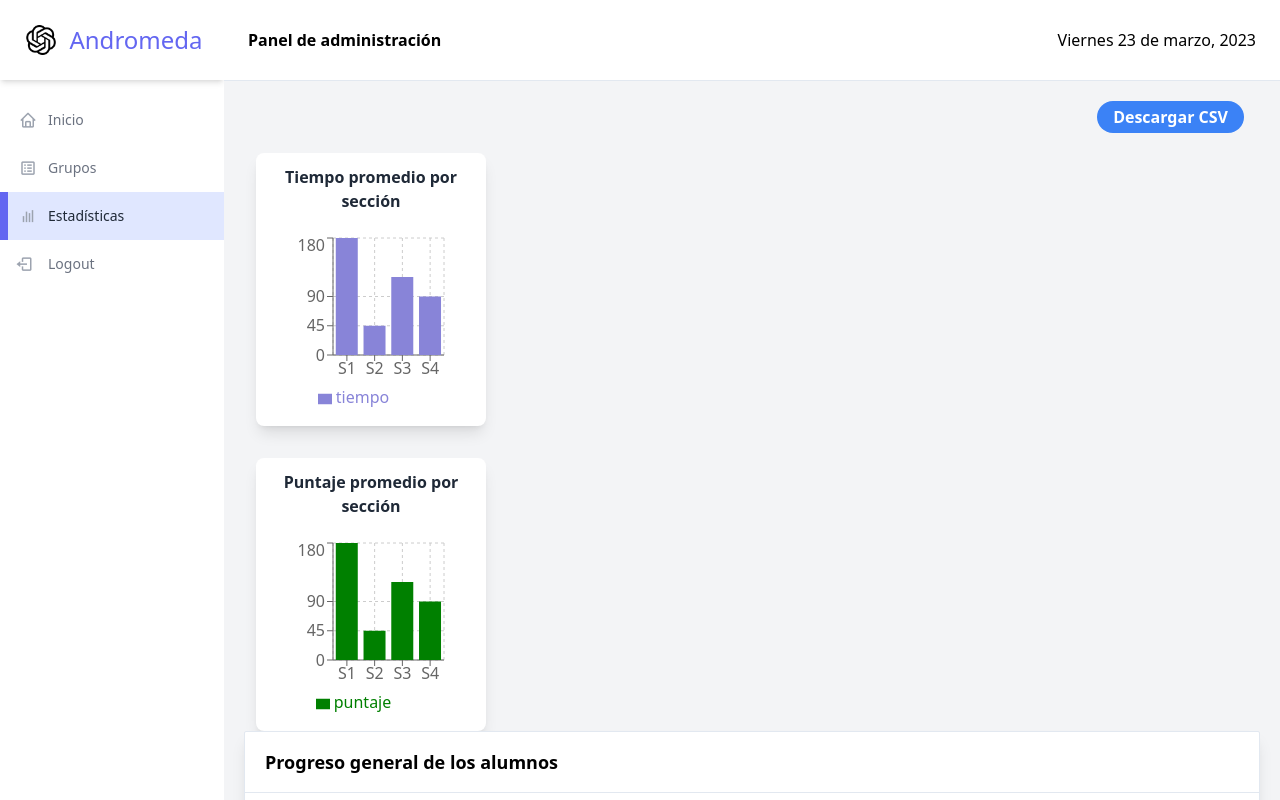
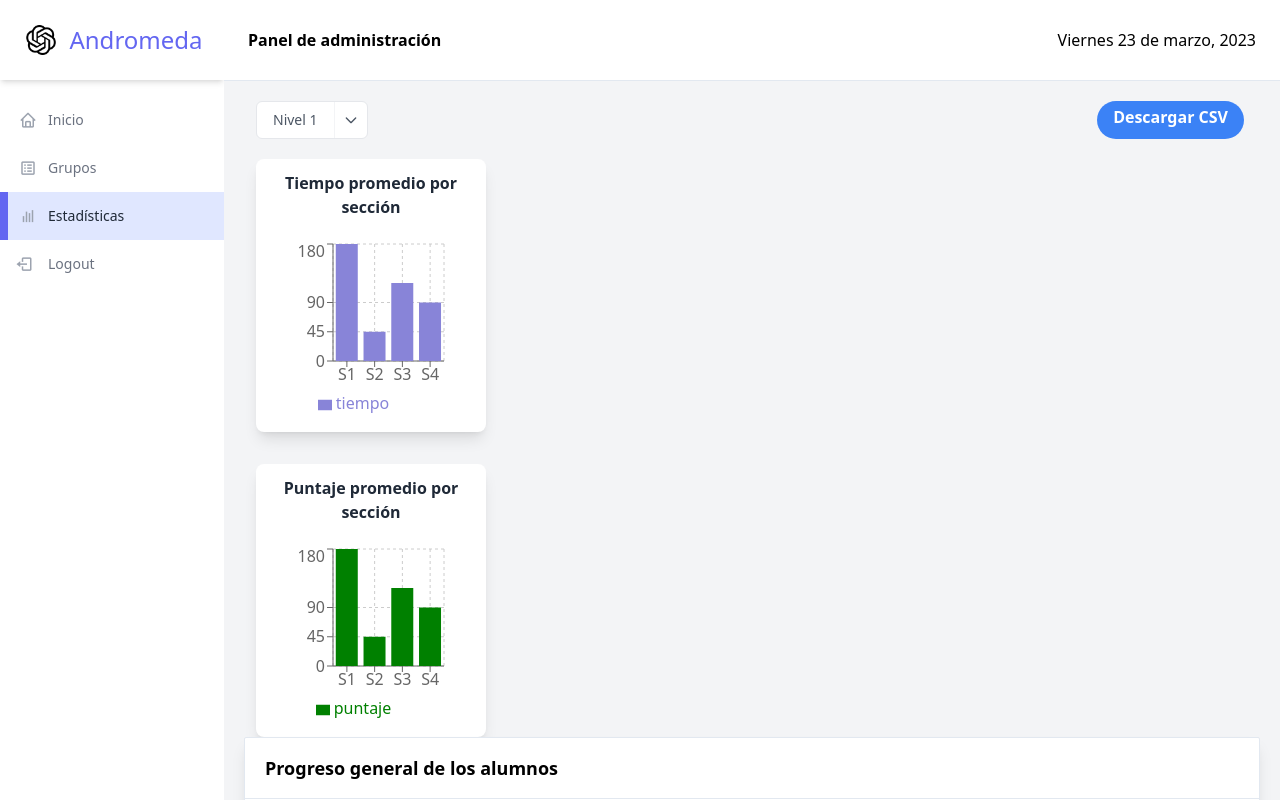
Before and after one commit to Andromeda-GameDev/Andromeda-DashReact, a React (Create React App) app: page /professor/statistics in a window 1280 px wide. Shown: the top 800 px of the page. Built offline with nearby package versions, Linux system fonts and the light colour scheme; no server answers; sample sign-in values are in the browser's storage.

Commit message:
Added dropdown button on stats page

```diff
--- /dev/null
+++ b/src/components/DropdownComponent.jsx
@@ -0,0 +1,38 @@
+import React from "react";
+
+export default function DropdownComponent() {
+    return (
+        <div className="inline-flex bg-white border rounded-md">
+            <a
+                href="#"
+                className="px-4 py-2 text-sm text-gray-600 hover:text-gray-700 hover:bg-gray-50 rounded-l-md"
+            >
+                Nivel 1
+            </a>
+
+            <div className="relative">
+                <button
+                    type="button"
+                    className="inline-flex items-center justify-center h-full px-2 text-gray-600 border-l border-gray-100 hover:text-gray-700 rounded-r-md hover:bg-gray-50"
+                >
+                    <svg
+                        xmlns="http://www.w3.org/2000/svg"
+                        className="w-4 h-4"
+                        fill="none"
+                        viewBox="0 0 24 24"
+                        stroke="currentColor"
+                        strokeWidth={2}
+                    >
+                        <path
+                            strokeLinecap="round"
+                            strokeLinejoin="round"
+                            d="M19 9l-7 7-7-7"
+                        />
+                    </svg>
+                </button>
+
+
+            </div>
+        </div>
+    );
+}
--- a/src/components/professor.jsx
+++ b/src/components/professor.jsx
@@ -80,7 +80,7 @@ const Professor = () => {
                     <Card
                         title="Usuarios activos"
                         amount="12"
-                    percentage="10% conectado"
+                        percentage="19% conectado"
                         icon="bx bx-user"
                         roundedColor="bg-green-500"
                     />
--- a/src/components/statistics.jsx
+++ b/src/components/statistics.jsx
@@ -4,8 +4,7 @@ import BarChartAvgTime from "./BarChartAvgTime";
 import BarChartAvgScore from "./BarChartAvgScore";
 import GeneralStatsRow from "./GeneralStatsRow";
 import { CSVLink } from "react-csv";
-
-
+import DropdownComponent from "./DropdownComponent";
 
 const Statistics = () => {
 
@@ -31,8 +30,11 @@ const Statistics = () => {
                 </div>
             </header>
 
+            { /* Add button to the top left */}
+
             <div className="flex pt-5 pr-9">
-             <CSVLink data={table3} filename={"estadisticas_generales.csv"} className="bg-blue-500 hover:bg-blue-700 text-white font-bold py-1 px-4 rounded-full ml-auto"> Descargar CSV </CSVLink>
+                <div className="ml-8"> <DropdownComponent /> </div>
+                <CSVLink data={table3} filename={"estadisticas_generales.csv"} className="bg-blue-500 hover:bg-blue-700 text-white font-bold py-1 px-4 rounded-full ml-auto"> Descargar CSV </CSVLink>
             </div>
 
 
```
